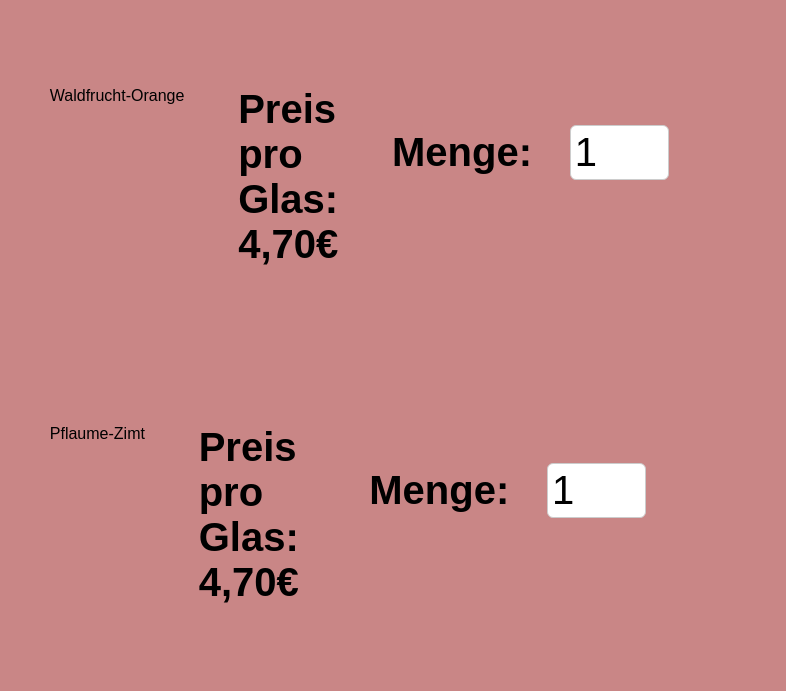
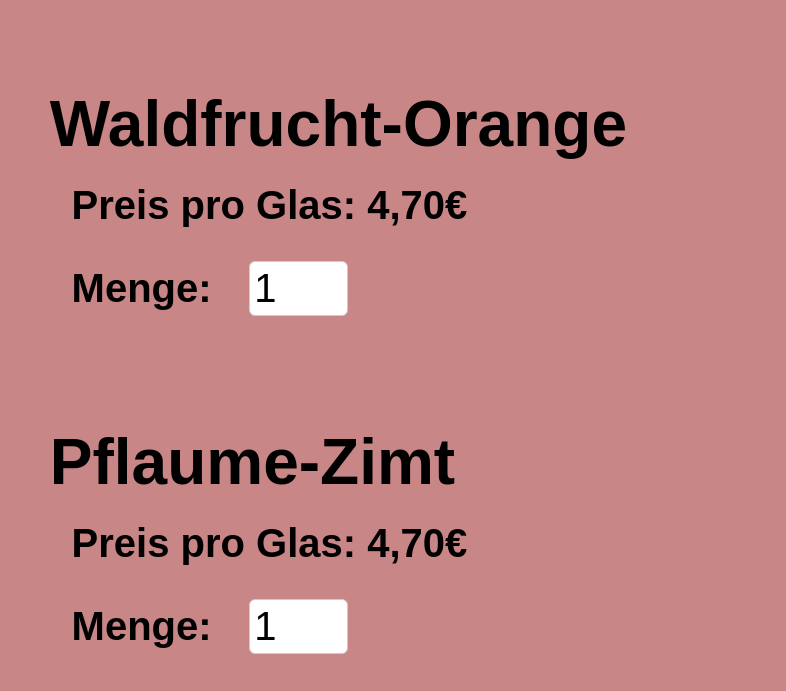
Before and after one commit to gabi-ths091/gabishausgemachte, a plain HTML site: page index.html in a window 1280 px wide. Shown: the part 275-966 px from the top of the page, 494-1280 px from the left. Drawn offline with Linux system fonts and the light colour scheme.

Commit message:
index.html geändert

```diff
--- a/index.html
+++ b/index.html
@@ -95,10 +95,15 @@
         color: #000000; /* black */
         font-family: Arial, Helvetica, sans-serif;
         align-self: flex-start;
+        position: relative; /* for absolute positioning of children */
       }
 
       .caption-text {
         white-space: nowrap; /* keep caption on one line */
+        font-size: clamp(2rem, 7vw, 4rem); /* bigger than price */
+        font-weight: 700; /* bold */
+        display: block;
+        margin-bottom: 1rem; /* space below caption */
       }
 
       /* Order button style */
@@ -176,10 +181,12 @@
         display: flex;
         align-items: center;
         gap: 1cm; /* 1cm space between label and input */
-        margin-top: 1cm; /* move "Menge:" down 1cm */
         font-family: Arial, Helvetica, sans-serif;
         font-weight: 700;
         font-size: clamp(1.25rem, 3.5vw, 2.5rem); /* similar size to button */
+        position: absolute;
+        top: calc(clamp(2rem, 7vw, 4rem) + 2rem + clamp(1.25rem, 3.5vw, 2.5rem) + 1cm); /* 1cm below price */
+        left: calc(35% + 2cm); /* 2cm to the right of image */
       }
 
       .price-text {
@@ -187,6 +194,10 @@
         font-weight: 700;
         font-size: clamp(1.25rem, 3.5vw, 2.5rem); /* same size/style as Menge */
         color: #000000;
+        position: absolute;
+        top: calc(clamp(2rem, 7vw, 4rem) + 2rem); /* 1cm below caption (caption height + margin-bottom + 1cm) */
+        left: calc(35% + 2cm); /* 2cm to the right of image */
+        white-space: nowrap;
       }
 
       .qty-label {
```
